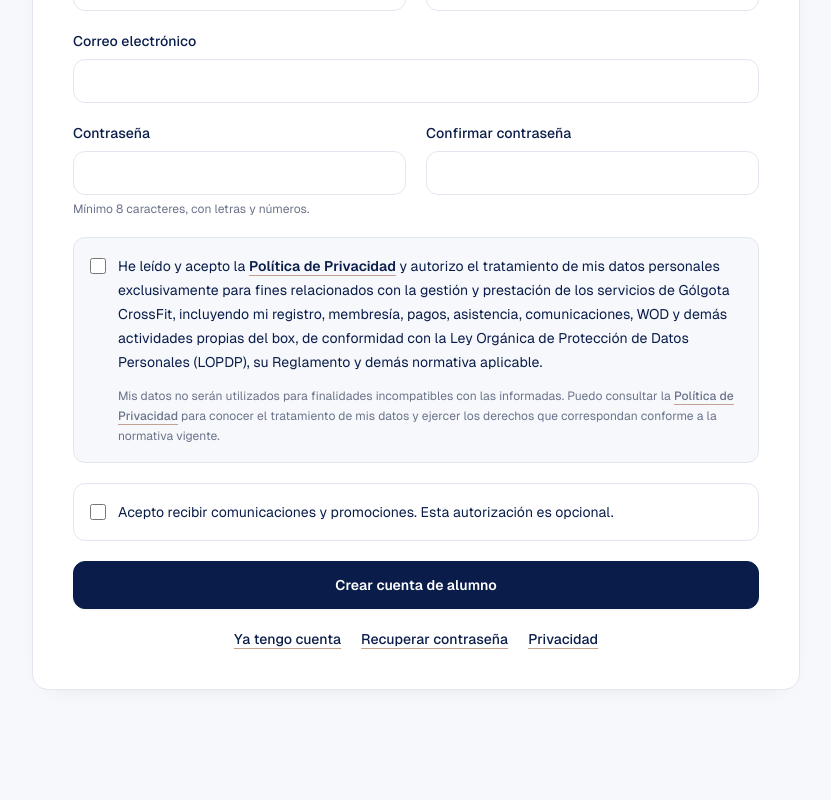
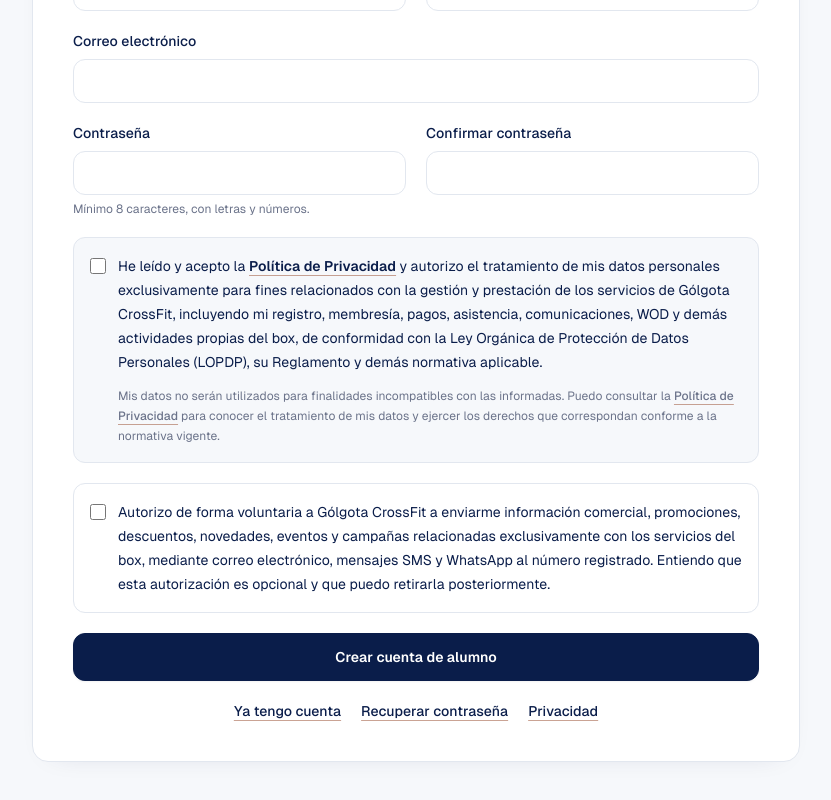
Before and after one commit to miguealvarez96-web/Golgota, a Next.js app: page /registro in a window 1280 px wide. Shown: the part 435-1235 px from the top of the page, without its empty margins (224-1055 px from the left). Before the commit the page ends 1165 px from the top, so only its background shows below. Built offline with nearby package versions, Linux system fonts and the light colour scheme.

Commit message:
fix: clarify promotional consent wording

```diff
--- a/src/components/auth/student-registration-form.tsx
+++ b/src/components/auth/student-registration-form.tsx
@@ -96,7 +96,7 @@ export default function StudentRegistrationForm() {
       <p className="mt-3 pl-7 text-xs leading-5 text-brand-secondary">Mis datos no serán utilizados para finalidades incompatibles con las informadas. Puedo consultar la <Link href="/privacidad" target="_blank" className="font-medium underline decoration-brand-copper/60 underline-offset-4">Política de Privacidad</Link> para conocer el tratamiento de mis datos y ejercer los derechos que correspondan conforme a la normativa vigente.</p>
     </div>
     {fieldError("aviso_leido")}
-    <label className="flex items-start gap-3 rounded-xl border border-brand-border p-4 text-sm leading-6"><input name="comunicaciones_promocionales" type="checkbox" className="mt-1 h-4 w-4 accent-brand-copper" /><span>Acepto recibir comunicaciones y promociones. Esta autorización es opcional.</span></label>
+    <label className="flex items-start gap-3 rounded-xl border border-brand-border p-4 text-sm leading-6"><input name="comunicaciones_promocionales" type="checkbox" className="mt-1 h-4 w-4 shrink-0 accent-brand-copper" /><span>Autorizo de forma voluntaria a Gólgota CrossFit a enviarme información comercial, promociones, descuentos, novedades, eventos y campañas relacionadas exclusivamente con los servicios del box, mediante correo electrónico, mensajes SMS y WhatsApp al número registrado. Entiendo que esta autorización es opcional y que puedo retirarla posteriormente.</span></label>
     {error && <div role="alert" className="rounded-xl border border-red-200 bg-red-50 px-4 py-3 text-sm text-red-700">{error}</div>}
     {message && <div role="status" className="rounded-xl border border-emerald-200 bg-emerald-50 px-4 py-3 text-sm text-emerald-800">{message}</div>}
     <button className="btn-primary min-h-12 w-full" type="submit" disabled={pending}>{pending ? "Creando cuenta..." : "Crear cuenta de alumno"}</button>
```
Also changed, not shown: 1 other file (tests, documents, lock files or other folders).
